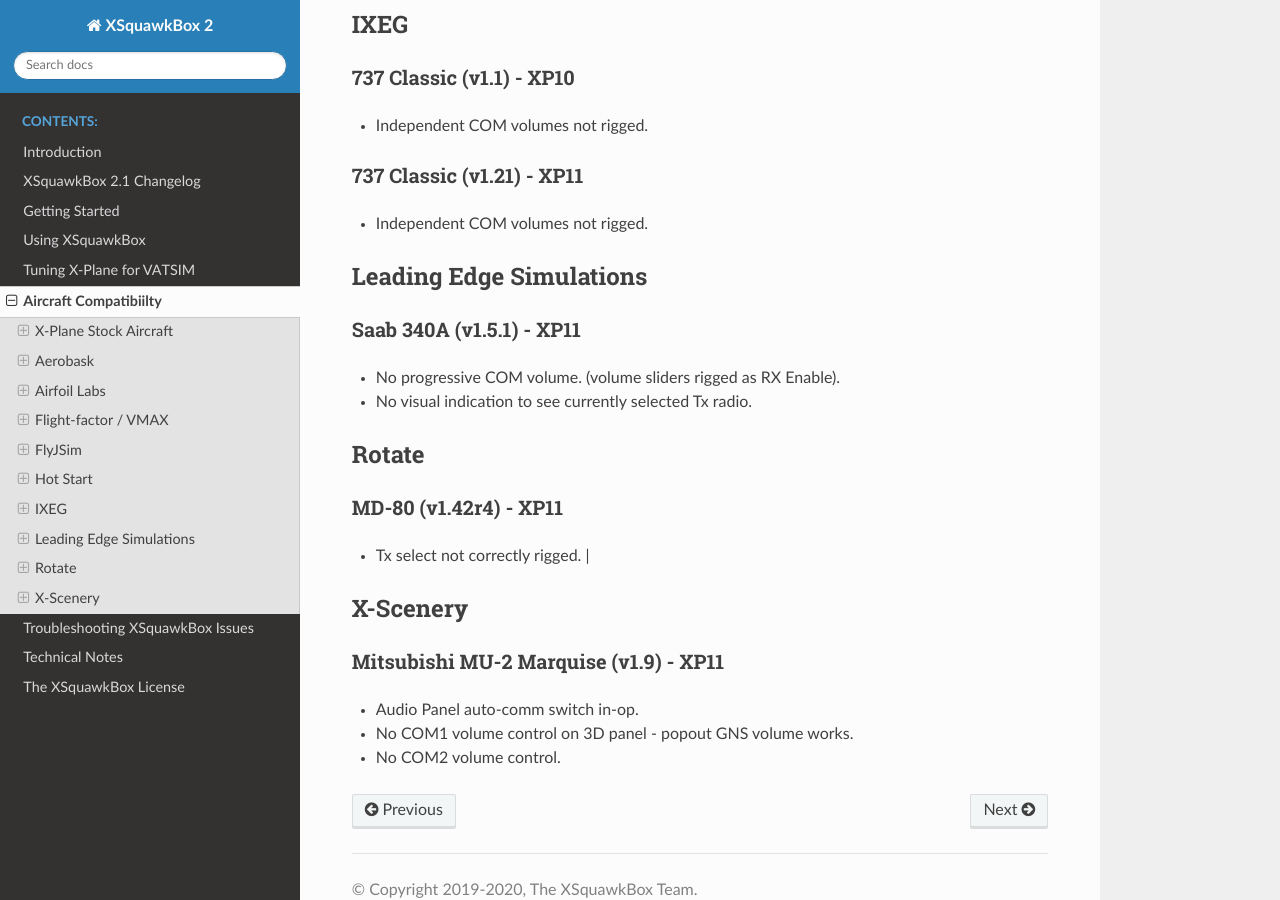
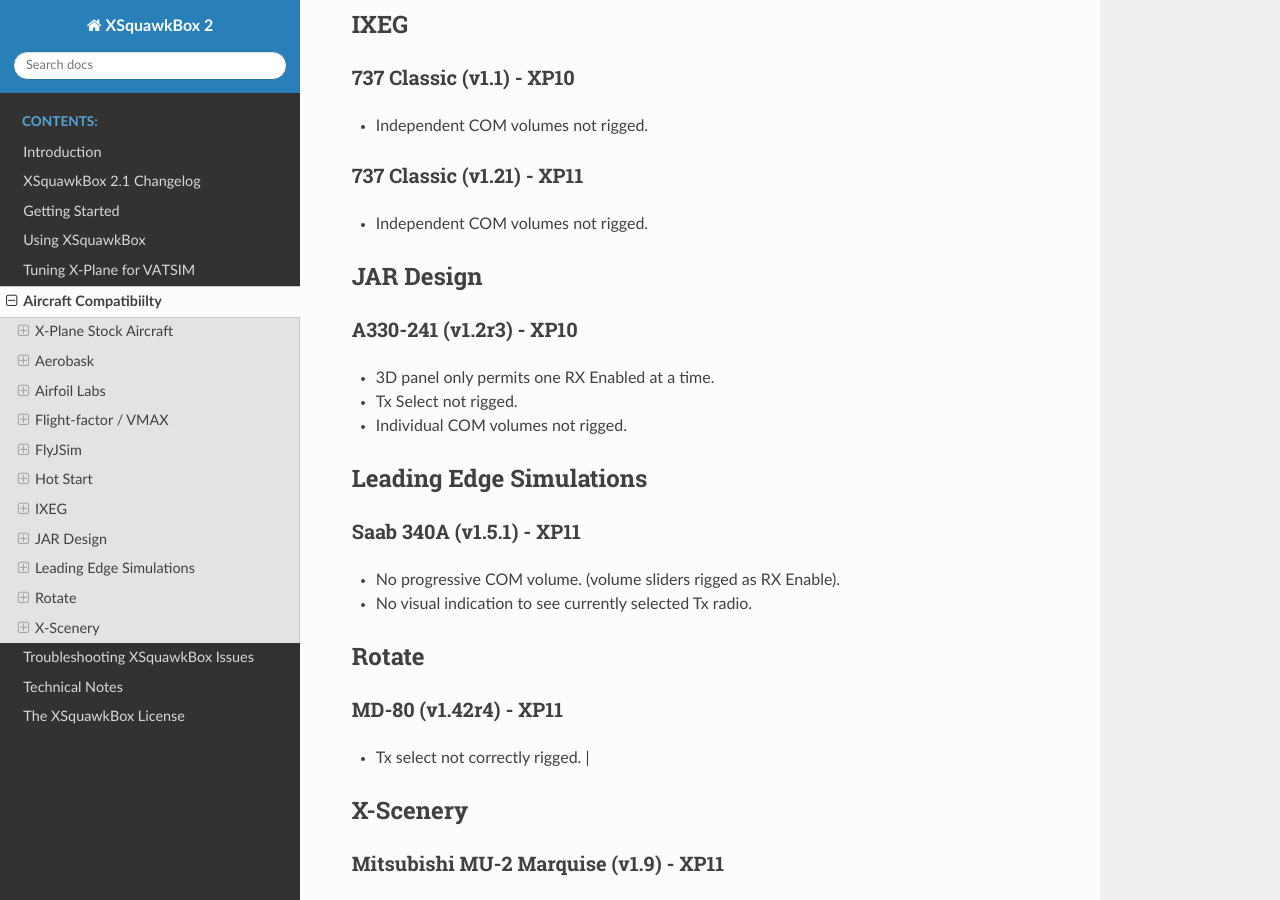
Before and after one commit to xsquawkbox/xsb2-manual, a Sphinx documentation site: the page built from source/aircraft-compatibility.rst, in a window 1280 px wide and 900 px high, scrolled down 2503 px. Built offline with Sphinx 7.4.7 and the Read the Docs theme 2.0.0, drawn with Linux system fonts in a browser that asks for light colours.

Commit message:
Add compatibility for old JD330 (XP10 vintage)

```diff
--- a/source/aircraft-compatibility.rst
+++ b/source/aircraft-compatibility.rst
@@ -140,6 +140,15 @@
 --------------------------
 * Independent COM volumes not rigged.
 
+JAR Design
+==========
+
+A330-241 (v1.2r3) - XP10
+------------------------
+* 3D panel only permits one RX Enabled at a time.
+* Tx Select not rigged.
+* Individual COM volumes not rigged.
+
 Leading Edge Simulations
 ========================
 
```
